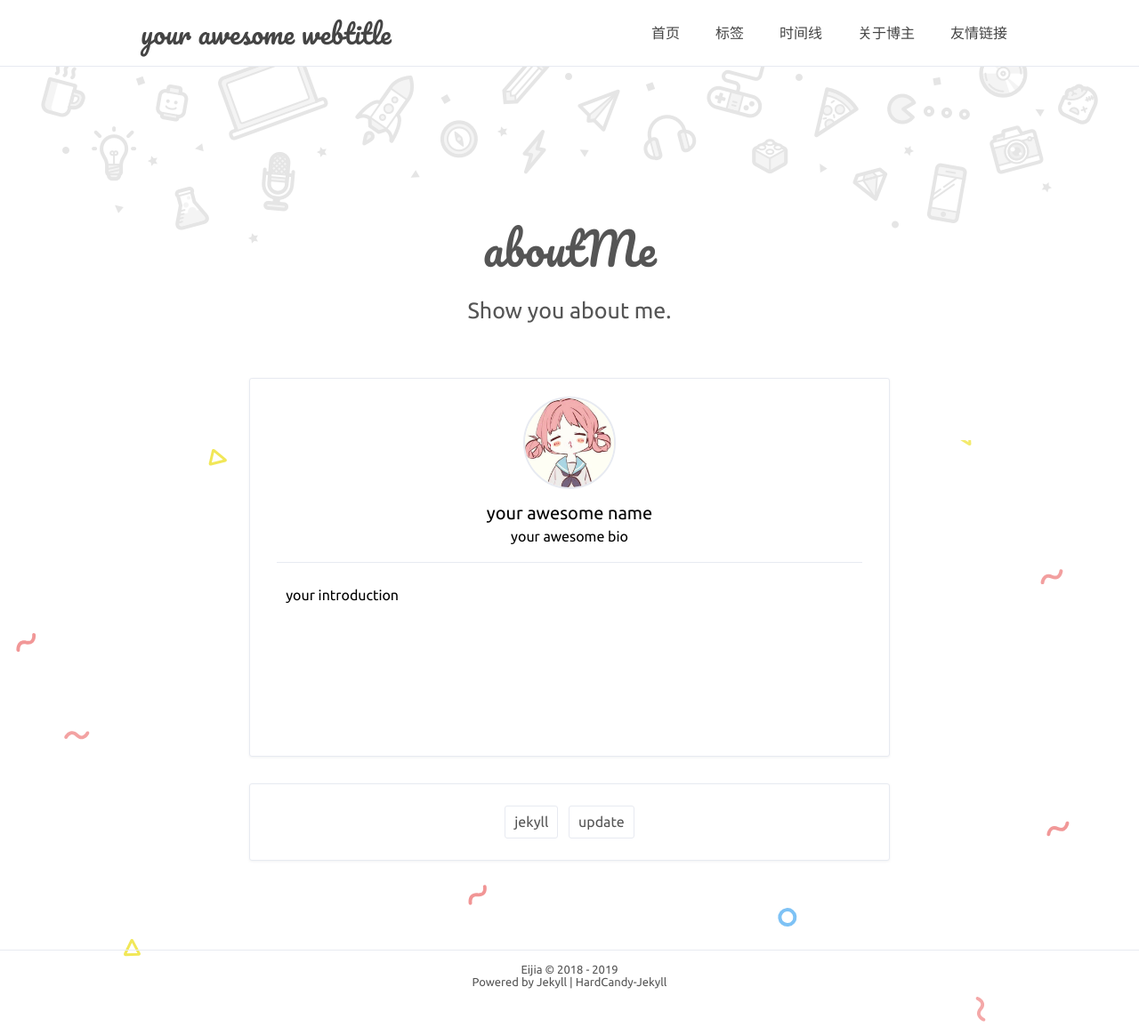
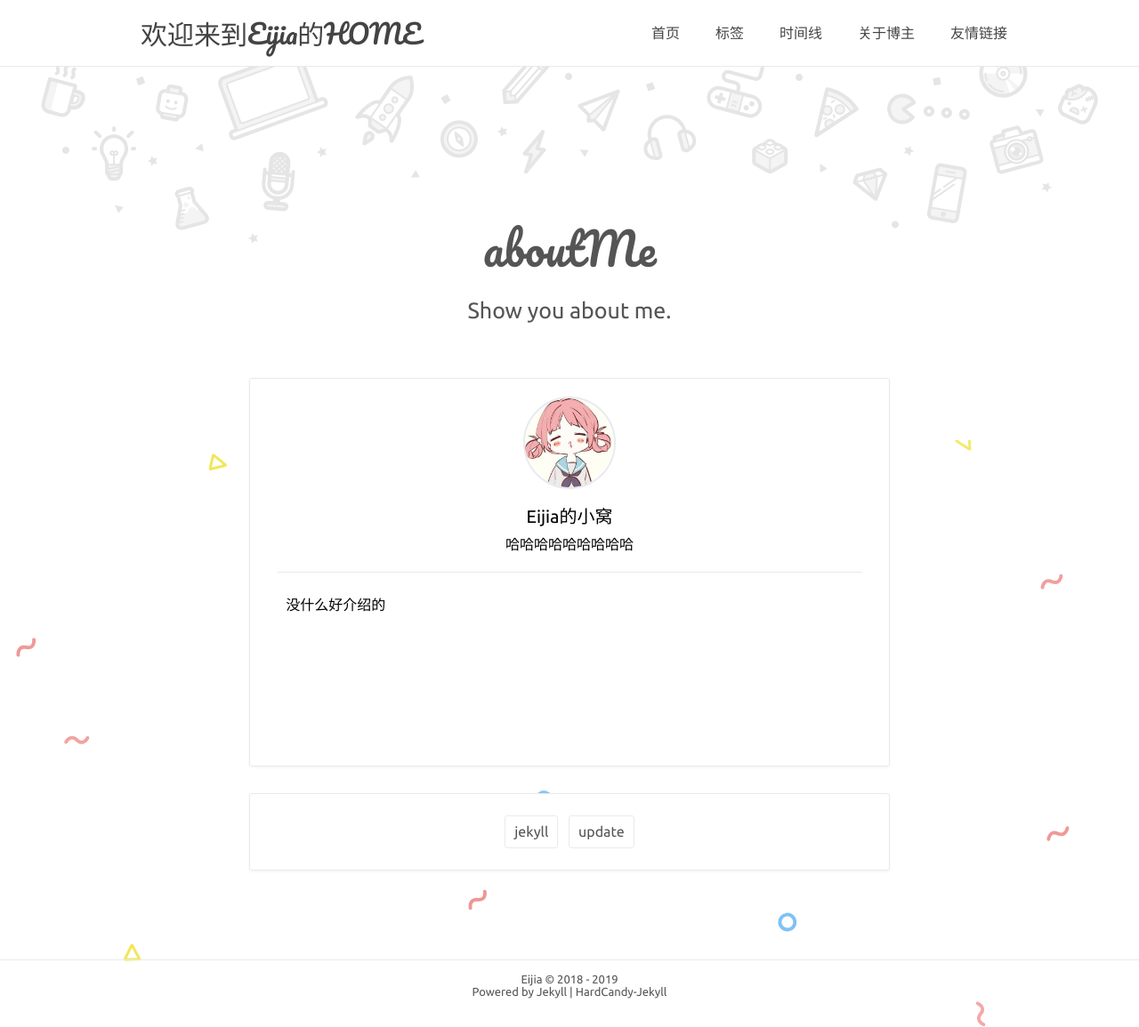
Before and after one commit to Eijia/eijia.github.io, a Jekyll site: the page built from about.html, in a window 1280 px wide. Shown: the whole page at 89% size. Built offline with Jekyll 4.4.1, drawn with Linux system fonts in a browser that asks for light colours; comment, search, counter and statistics services are not loaded.

Commit message:
Update _config.yml

```diff
--- a/_config.yml
+++ b/_config.yml
@@ -1,7 +1,7 @@
 # Site settings 配置站点
 title: 'Eijia'
-description: '哈哈哈哈哈'
-keywords: '不知道写什么'
+description: 'Z.Eijia'
+keywords: 'ZWJ'
 url: 'https://eijia.github.io' # your host
 
 # nav 中文字符空格：&emsp;
@@ -14,19 +14,19 @@ nav: # 最佳体验 六个标签 且最好每个标签不超过4中文字
 
 # 博主
 author: true
-name: 'your awesome name'
-NickName: 'your awesome nickname'
-webtitle: 'your awesome webtitle'
-bio: 'your awesome bio'
+name: 'Eijia的小窝'
+NickName: 'Eijia！'
+webtitle: '欢迎来到Eijia的HOME'
+bio: '哈哈哈哈哈哈哈哈哈'
 about: true
-aboutyou: 'your introduction'
+aboutyou: '没什么好介绍的'
 portraits: '/assets/profile.jpeg' # your portraits image file path
 
 # SNS
 SNS: true
 SNS-icon: #['Facebook', 'weibo', 'qq', 'github', 'Dribbble', 'Twitter', 'instagram', 'weixin', 'Codepen']
-  mail: 'mailto:abc@gmail.com'
-  weixin: '' # 你的微信二维码存放的地址
+  mail: 'mailto:1074277135@qq.com'
+  weixin: 'http://m.qpic.cn/psb?/V13SRN6148WFp3/75kuKYKf7FOuwssi0LDxobspJwPD9MM8T8aAkQr3viA!/b/dIYBAAAAAAAA&bo=ogKAAwAAAAARFwM!&rf=viewer_4&t=5' # 你的微信二维码存放的地址
   qq: '' # 你的qq二维码存放的地址 or http://wpa.qq.com/msgrd?v=3&uin='1074277135'&site=qq&menu=yes
   github: ''
   Codepen: ''
```
